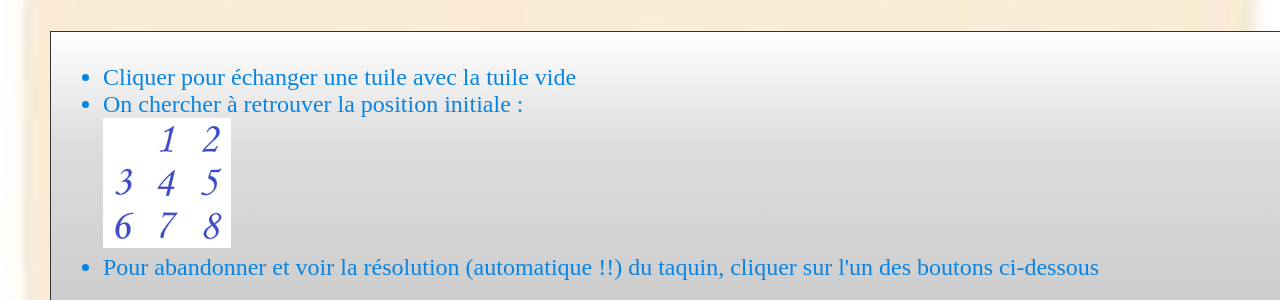
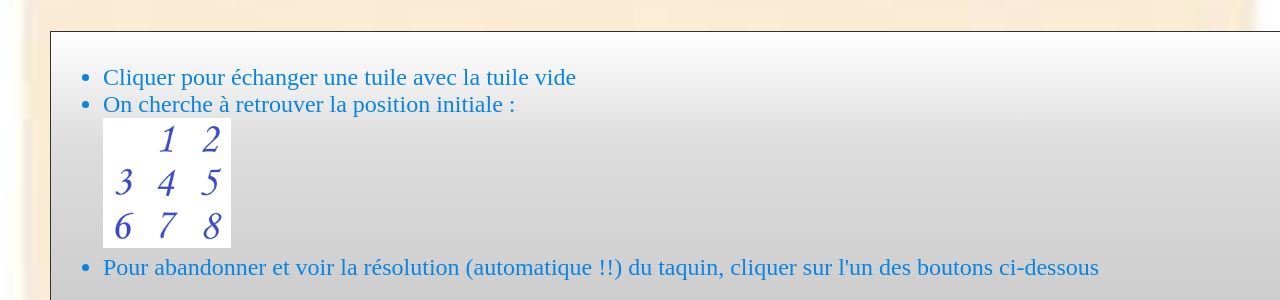
Before and after one commit to chiudidier/ProjetBloc5, a Flask app: page /next in a window 1280 px wide; the page is wider, and only the part inside the window is pictured. Shown: the part 179-479 px from the top of that part. Run offline with Flask 2, Linux system fonts and the light colour scheme.

Commit message:
Update play.html

```diff
--- a/templates/play.html
+++ b/templates/play.html
@@ -52,7 +52,7 @@
 
         <li>Cliquer pour échanger une tuile avec la tuile vide</li>
 
-        <li>On chercher à retrouver la position initiale : <br><img src="../static/taquin3.png" width="10%"></li>
+        <li>On cherche à retrouver la position initiale : <br><img src="../static/taquin3.png" width="10%"></li>
 
         <li>Pour abandonner et voir la résolution (automatique !!) du taquin, cliquer sur l'un des boutons ci-dessous</li>
 
```
